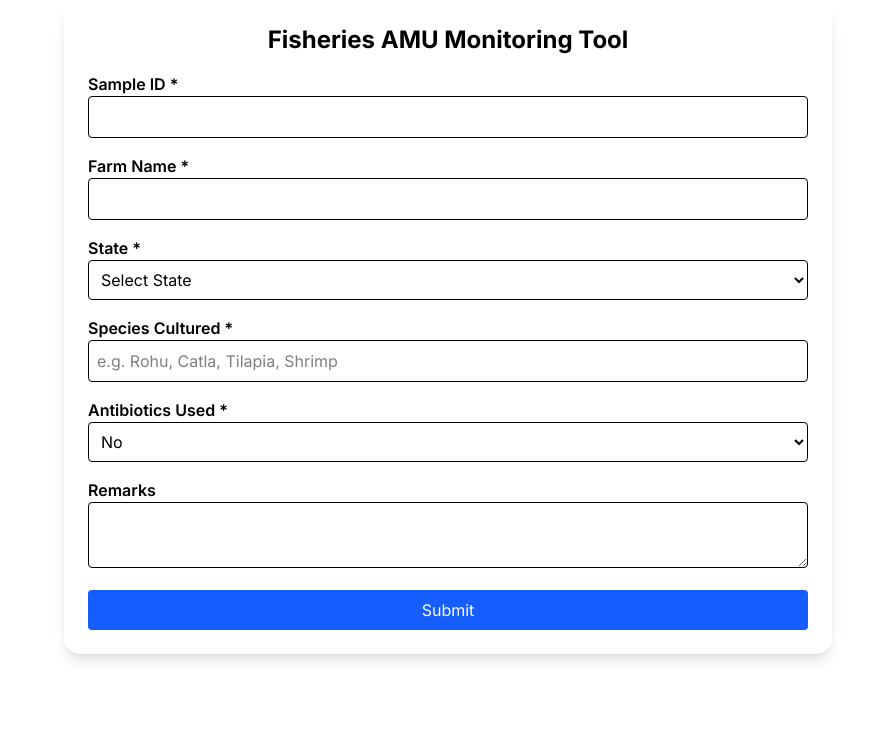
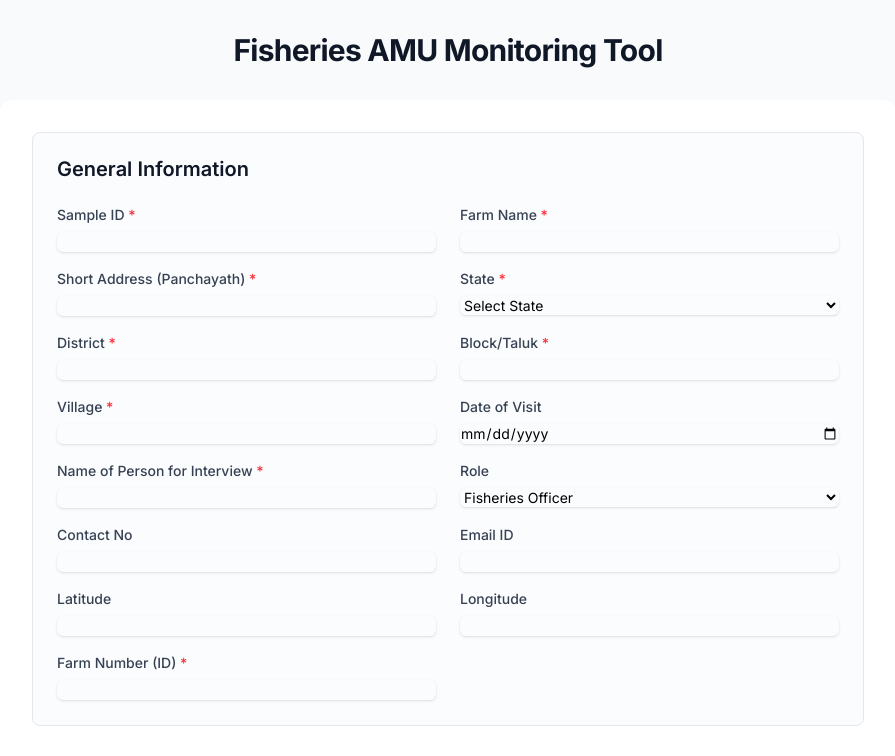
Before and after one commit to TheShogun999993/farm-erp, a Next.js app: page / in a window 1280 px wide. Shown: the top 756 px of the page, without its empty margins (192-1087 px from the left). Built offline with nearby package versions, Linux system fonts and the light colour scheme.

Commit message:
Update page.tsx

```diff
--- a/src/app/page.tsx
+++ b/src/app/page.tsx
@@ -1,199 +1,196 @@
-import React, { useState } from "react";
+// src/app/page.tsx
+'use client'; // This directive makes the component a Client Component
 
-interface FormData {
-  sample_id: string;
-  farm_name: string;
-  address: string;
-  state: string;
-  district: string;
-  block: string;
-  village: string;
-  visit_date: string;
-  study_period: string;
-  interview_person: string;
-  role: string;
-  contact: string;
-  email: string;
-  latitude: string;
-  longitude: string;
-  farm_id: string;
-  farm_type: string;
-  water_source: string;
-  culture_type: string;
-  species: string;
-  area: string;
-  stocking_density: string;
-  stocking_date: string;
-  stock_stage: string;
-  avg_weight: string;
-  biomass: string;
-  consultation: string;
-  mortality_rate: string;
-  stocked: string;
-  alive: string;
-  died: string;
-  harvested: string;
-  restocked: string;
-  feed: string;
-  water_exchange: string;
-  vaccination: string;
-  antibiotics: string;
-  antibiotic_details: string;
-  other_chemicals: string;
-  remarks: string;
-}
+import React, { useState } from 'react';
 
-const FisheriesAMUForm: React.FC = () => {
-  const [formData, setFormData] = useState<FormData>({
-    sample_id: "",
-    farm_name: "",
-    address: "",
-    state: "",
-    district: "",
-    block: "",
-    village: "",
-    visit_date: "",
-    study_period: "",
-    interview_person: "",
-    role: "Fisheries Officer",
-    contact: "",
-    email: "",
-    latitude: "",
-    longitude: "",
-    farm_id: "",
-    farm_type: "Pond-based",
-    water_source: "River / Canal",
-    culture_type: "Inland Freshwater",
-    species: "",
-    area: "",
-    stocking_density: "",
-    stocking_date: "",
-    stock_stage: "Hatchery stage",
-    avg_weight: "",
-    biomass: "",
-    consultation: "Yes",
-    mortality_rate: "",
-    stocked: "",
-    alive: "",
-    died: "",
-    harvested: "",
-    restocked: "",
-    feed: "",
-    water_exchange: "",
-    vaccination: "No",
-    antibiotics: "No",
-    antibiotic_details: "",
-    other_chemicals: "",
-    remarks: ""
+// A reusable component for form fields to reduce code duplication
+const FormField = ({ label, name, required = false, children }: { label: string, name: string, required?: boolean, children: React.ReactNode }) => (
+  <div>
+    <label htmlFor={name} className="block text-sm font-medium text-gray-700">
+      {label} {required && <span className="text-red-500">*</span>}
+    </label>
+    <div className="mt-1">
+      {children}
+    </div>
+  </div>
+);
+
+// The main page component
+export default function FisheriesMonitoringPage() {
+  const [formData, setFormData] = useState({
+    sample_id: '',
+    farm_name: '',
+    address: '',
+    state: '',
+    district: '',
+    block: '',
+    village: '',
+    visit_date: '',
+    study_period: '',
+    interview_person: '',
+    role: 'Fisheries Officer',
+    contact: '',
+    email: '',
+    latitude: '',
+    longitude: '',
+    farm_id: '',
+    farm_type: 'Pond-based',
+    water_source: 'River / Canal',
+    culture_type: 'Inland Freshwater',
+    species: '',
+    area: '',
+    stocking_density: '',
+    stocking_date: '',
+    stock_stage: 'Hatchery stage',
+    avg_weight: '',
+    biomass: '',
+    consultation: 'Yes',
+    mortality_rate: '',
+    stocked: '',
+    alive: '',
+    died: '',
+    harvested: '',
+    restocked: '',
+    feed: '',
+    water_exchange: '',
+    vaccination: 'Yes',
+    antibiotics: 'No',
+    antibiotic_details: '',
+    other_chemicals: '',
+    remarks: '',
   });
 
-  const handleChange = (
-    e: React.ChangeEvent<HTMLInputElement | HTMLSelectElement | HTMLTextAreaElement>
-  ) => {
-    setFormData({ ...formData, [e.target.name]: e.target.value });
+  const handleChange = (e: React.ChangeEvent<HTMLInputElement | HTMLSelectElement | HTMLTextAreaElement>) => {
+    const { name, value } = e.target;
+    setFormData(prevState => ({
+      ...prevState,
+      [name]: value,
+    }));
   };
 
-  const handleSubmit = (e: React.FormEvent) => {
+  const handleSubmit = (e: React.FormEvent<HTMLFormElement>) => {
     e.preventDefault();
-    console.log("Form submitted:", formData);
-    alert("Form submitted! Check console for data.");
+    console.log("Form Submitted Data:", formData);
+    // Here you would typically send the data to a server or API endpoint
+    alert('Form data has been logged to the console. Press F12 to view.');
   };
 
+  // Helper styles for form elements
+  const inputStyles = "w-full rounded-md border-gray-300 shadow-sm focus:border-blue-500 focus:ring-blue-500 sm:text-sm";
+
   return (
-    <div className="max-w-3xl mx-auto p-6 bg-white shadow-lg rounded-2xl">
-      <h2 className="text-2xl font-bold text-center mb-4">
+    <main className="bg-slate-50 p-4 sm:p-6 lg:p-8">
+      <div className="mx-auto max-w-4xl">
+        <h2 className="text-center text-2xl font-bold tracking-tight text-gray-900 sm:text-3xl">
           Fisheries AMU Monitoring Tool
         </h2>
-      <form onSubmit={handleSubmit} className="space-y-4">
-        {/* Example Fields */}
-        <div>
-          <label className="font-semibold">Sample ID *</label>
-          <input
-            type="number"
-            name="sample_id"
-            value={formData.sample_id}
-            onChange={handleChange}
-            required
-            className="w-full p-2 border rounded"
-          />
+
+        <form onSubmit={handleSubmit} className="mt-8 space-y-8 rounded-xl bg-white p-6 shadow-lg sm:p-8">
+
+          {/* General Information Section */}
+          <section className="rounded-lg border border-gray-200 bg-slate-50/50 p-6">
+            <h3 className="text-xl font-semibold leading-6 text-gray-900">General Information</h3>
+            <div className="mt-6 grid grid-cols-1 gap-x-6 gap-y-4 sm:grid-cols-2">
+              <FormField label="Sample ID" name="sample_id" required>
+                <input type="number" name="sample_id" id="sample_id" value={formData.sample_id} onChange={handleChange} required className={inputStyles} />
+              </FormField>
+              <FormField label="Farm Name" name="farm_name" required>
+                <input type="text" name="farm_name" id="farm_name" value={formData.farm_name} onChange={handleChange} required className={inputStyles} />
+              </FormField>
+              <FormField label="Short Address (Panchayath)" name="address" required>
+                <input type="text" name="address" id="address" value={formData.address} onChange={handleChange} required className={inputStyles} />
+              </FormField>
+              <FormField label="State" name="state" required>
+                <select id="state" name="state" value={formData.state} onChange={handleChange} required className={inputStyles}>
+                  <option value="">Select State</option>
+                  <option>Andhra Pradesh</option> <option>Kerala</option> <option>Tamil Nadu</option>
+                  <option>Odisha</option> <option>West Bengal</option> <option>Other</option>
+                </select>
+              </FormField>
+              <FormField label="District" name="district" required><input type="text" name="district" id="district" value={formData.district} onChange={handleChange} required className={inputStyles} /></FormField>
+              <FormField label="Block/Taluk" name="block" required><input type="text" name="block" id="block" value={formData.block} onChange={handleChange} required className={inputStyles} /></FormField>
+              <FormField label="Village" name="village" required><input type="text" name="village" id="village" value={formData.village} onChange={handleChange} required className={inputStyles} /></FormField>
+              <FormField label="Date of Visit" name="visit_date"><input type="date" name="visit_date" id="visit_date" value={formData.visit_date} onChange={handleChange} className={inputStyles} /></FormField>
+              <FormField label="Name of Person for Interview" name="interview_person" required><input type="text" name="interview_person" id="interview_person" value={formData.interview_person} onChange={handleChange} required className={inputStyles} /></FormField>
+              <FormField label="Role" name="role"><select id="role" name="role" value={formData.role} onChange={handleChange} className={inputStyles}><option>Fisheries Officer</option><option>Farmer</option><option>Farm Owner</option></select></FormField>
+              <FormField label="Contact No" name="contact"><input type="text" name="contact" id="contact" value={formData.contact} onChange={handleChange} className={inputStyles} /></FormField>
+              <FormField label="Email ID" name="email"><input type="email" name="email" id="email" value={formData.email} onChange={handleChange} className={inputStyles} /></FormField>
+              <FormField label="Latitude" name="latitude"><input type="text" name="latitude" id="latitude" value={formData.latitude} onChange={handleChange} className={inputStyles} /></FormField>
+              <FormField label="Longitude" name="longitude"><input type="text" name="longitude" id="longitude" value={formData.longitude} onChange={handleChange} className={inputStyles} /></FormField>
+              <FormField label="Farm Number (ID)" name="farm_id" required><input type="text" name="farm_id" id="farm_id" value={formData.farm_id} onChange={handleChange} required className={inputStyles} /></FormField>
             </div>
+          </section>
 
-        <div>
-          <label className="font-semibold">Farm Name *</label>
-          <input
-            type="text"
-            name="farm_name"
-            value={formData.farm_name}
-            onChange={handleChange}
-            required
-            className="w-full p-2 border rounded"
-          />
+          {/* Farm & Fish Details Section */}
+          <section className="rounded-lg border border-gray-200 bg-slate-50/50 p-6">
+            <h3 className="text-xl font-semibold leading-6 text-gray-900">Farm & Fish Details</h3>
+            <div className="mt-6 grid grid-cols-1 gap-x-6 gap-y-4 sm:grid-cols-2">
+              <FormField label="Farm Type" name="farm_type" required><select id="farm_type" name="farm_type" value={formData.farm_type} onChange={handleChange} required className={inputStyles}><option>Pond-based</option><option>Cage culture</option><option>Tank / RAS</option><option>Pen culture</option><option>Other</option></select></FormField>
+              <FormField label="Water Source" name="water_source" required><select id="water_source" name="water_source" value={formData.water_source} onChange={handleChange} required className={inputStyles}><option>River / Canal</option><option>Reservoir / Lake</option><option>Groundwater</option><option>Seawater</option><option>Mixed</option></select></FormField>
+              <FormField label="Culture Type" name="culture_type" required><select id="culture_type" name="culture_type" value={formData.culture_type} onChange={handleChange} required className={inputStyles}><option>Inland Freshwater</option><option>Brackishwater</option><option>Marine</option></select></FormField>
+              <FormField label="Species Cultured" name="species" required><input type="text" name="species" id="species" value={formData.species} onChange={handleChange} placeholder="e.g. Rohu, Catla, Tilapia" required className={inputStyles} /></FormField>
+              <FormField label="Total Area under Culture" name="area"><input type="text" name="area" id="area" value={formData.area} onChange={handleChange} placeholder="ha / m² / cages" className={inputStyles} /></FormField>
+              <FormField label="Stocking Density" name="stocking_density"><input type="text" name="stocking_density" id="stocking_density" value={formData.stocking_density} onChange={handleChange} placeholder="no. per ha/m²/cage" className={inputStyles} /></FormField>
+              <FormField label="Date of Stocking" name="stocking_date"><input type="date" name="stocking_date" id="stocking_date" value={formData.stocking_date} onChange={handleChange} className={inputStyles} /></FormField>
+              <FormField label="Current Stage of Stock" name="stock_stage"><select id="stock_stage" name="stock_stage" value={formData.stock_stage} onChange={handleChange} className={inputStyles}><option>Hatchery stage</option><option>Nursery stage</option><option>Grow-out</option><option>Broodstock</option></select></FormField>
+              <FormField label="Average Body Weight (g/kg)" name="avg_weight"><input type="text" name="avg_weight" id="avg_weight" value={formData.avg_weight} onChange={handleChange} className={inputStyles} /></FormField>
+              <FormField label="Total Standing Biomass (kg)" name="biomass"><input type="text" name="biomass" id="biomass" value={formData.biomass} onChange={handleChange} className={inputStyles} /></FormField>
             </div>
+          </section>
 
-        <div>
-          <label className="font-semibold">State *</label>
-          <select
-            name="state"
-            value={formData.state}
-            onChange={handleChange}
-            className="w-full p-2 border rounded"
-            required
-          >
-            <option value="">Select State</option>
-            <option>Andhra Pradesh</option>
-            <option>Kerala</option>
-            <option>Tamil Nadu</option>
-            <option>Odisha</option>
-            <option>West Bengal</option>
-            <option>Other</option>
-          </select>
-        </div>
-
-        <div>
-          <label className="font-semibold">Species Cultured *</label>
-          <input
-            type="text"
-            name="species"
-            value={formData.species}
-            onChange={handleChange}
-            placeholder="e.g. Rohu, Catla, Tilapia, Shrimp"
-            className="w-full p-2 border rounded"
-          />
-        </div>
-
-        <div>
-          <label className="font-semibold">Antibiotics Used *</label>
-          <select
-            name="antibiotics"
-            value={formData.antibiotics}
-            onChange={handleChange}
-            className="w-full p-2 border rounded"
-          >
+          {/* Health & Management Section */}
+          <section className="rounded-lg border border-gray-200 bg-slate-50/50 p-6">
+            <h3 className="text-xl font-semibold leading-6 text-gray-900">Health & Management</h3>
+            <div className="mt-6 grid grid-cols-1 gap-x-6 gap-y-4 sm:grid-cols-2">
+                <FormField label="Fisheries Officer Consultation" name="consultation">
+                    <select id="consultation" name="consultation" value={formData.consultation} onChange={handleChange} className={inputStyles}>
                         <option>Yes</option>
                         <option>No</option>
-            <option>Don't Know</option>
+                        <option>Don&apos;t Know</option>
                     </select>
+                </FormField>
+              <FormField label="Mortality Rate (%)" name="mortality_rate"><input type="text" name="mortality_rate" id="mortality_rate" value={formData.mortality_rate} onChange={handleChange} className={inputStyles} /></FormField>
+              <FormField label="No. of Fish Stocked Initially" name="stocked" required><input type="number" name="stocked" id="stocked" value={formData.stocked} onChange={handleChange} required className={inputStyles} /></FormField>
+              <FormField label="No. of Fish Currently Alive" name="alive" required><input type="number" name="alive" id="alive" value={formData.alive} onChange={handleChange} required className={inputStyles} /></FormField>
+              <FormField label="No. of Fish Died" name="died"><input type="number" name="died" id="died" value={formData.died} onChange={handleChange} className={inputStyles} /></FormField>
+              <FormField label="No. of Fish Harvested / Sold" name="harvested"><input type="number" name="harvested" id="harvested" value={formData.harvested} onChange={handleChange} className={inputStyles} /></FormField>
+              <FormField label="No. of Fish Added / Restocked" name="restocked"><input type="number" name="restocked" id="restocked" value={formData.restocked} onChange={handleChange} className={inputStyles} /></FormField>
+              <FormField label="Average Feed Consumption (kg/day)" name="feed"><input type="text" name="feed" id="feed" value={formData.feed} onChange={handleChange} className={inputStyles} /></FormField>
+              <FormField label="Average Water Exchange (litres/day or %)" name="water_exchange"><input type="text" name="water_exchange" id="water_exchange" value={formData.water_exchange} onChange={handleChange} className={inputStyles} /></FormField>
+              <FormField label="Vaccination / Prophylaxis" name="vaccination"><select id="vaccination" name="vaccination" value={formData.vaccination} onChange={handleChange} className={inputStyles}><option>Yes</option><option>No</option><option>Don&apos;t Know</option></select></FormField>
             </div>
+          </section>
 
-        <div>
-          <label className="font-semibold">Remarks</label>
-          <textarea
-            name="remarks"
-            value={formData.remarks}
-            onChange={handleChange}
-            className="w-full p-2 border rounded"
-          />
+          {/* AMU Section */}
+          <section className="rounded-lg border border-gray-200 bg-slate-50/50 p-6">
+            <h3 className="text-xl font-semibold leading-6 text-gray-900">Antimicrobial Use (AMU)</h3>
+            <div className="mt-6 grid grid-cols-1 gap-y-4">
+              <FormField label="Antibiotics Used" name="antibiotics" required>
+                <select id="antibiotics" name="antibiotics" value={formData.antibiotics} onChange={handleChange} required className={inputStyles}>
+                  <option>No</option>
+                  <option>Yes</option>
+                  <option>Don&apos;t Know</option>
+                </select>
+              </FormField>
+              <FormField label="If Yes, specify details" name="antibiotic_details">
+                <textarea id="antibiotic_details" name="antibiotic_details" value={formData.antibiotic_details} onChange={handleChange} rows={4} placeholder="Name, Dosage, Purpose, Duration" className={inputStyles}></textarea>
+              </FormField>
+              <FormField label="Other Chemicals / Probiotics / Additives Used" name="other_chemicals">
+                <textarea id="other_chemicals" name="other_chemicals" value={formData.other_chemicals} onChange={handleChange} rows={3} className={inputStyles}></textarea>
+              </FormField>
+              <FormField label="Remarks" name="remarks">
+                <textarea id="remarks" name="remarks" value={formData.remarks} onChange={handleChange} rows={3} className={inputStyles}></textarea>
+              </FormField>
             </div>
+          </section>
 
-        <button
-          type="submit"
-          className="w-full bg-blue-600 text-white py-2 px-4 rounded hover:bg-blue-700"
-        >
+          <div className="flex justify-end">
+            <button type="submit" className="rounded-md bg-blue-600 px-6 py-3 text-sm font-semibold text-white shadow-sm hover:bg-blue-500 focus-visible:outline focus-visible:outline-2 focus-visible:outline-offset-2 focus-visible:outline-blue-600">
               Submit
             </button>
+          </div>
         </form>
       </div>
+    </main>
   );
-};
-
-export default FisheriesAMUForm;
+}
```
Lines whose indentation alone changed are shown as unchanged.
